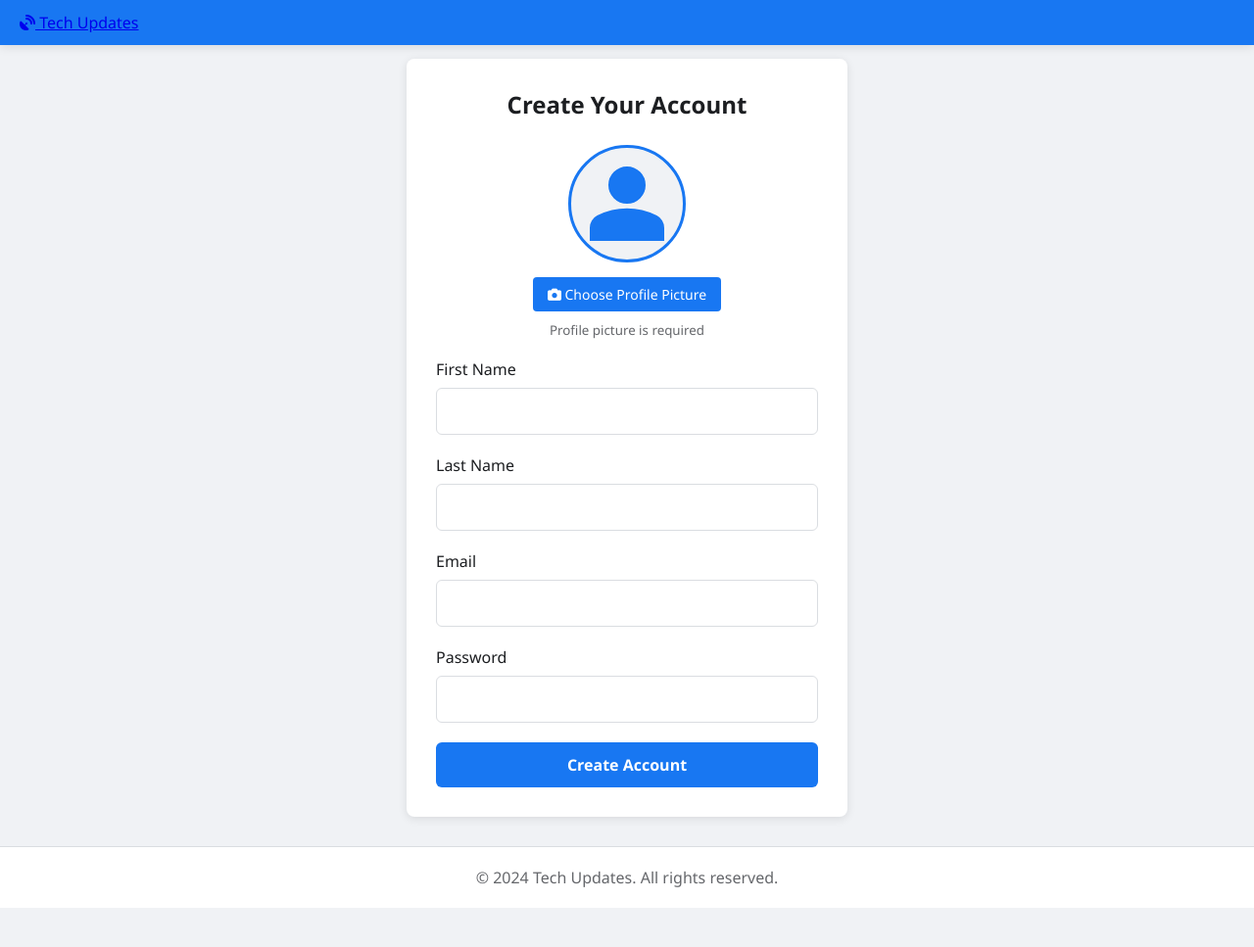
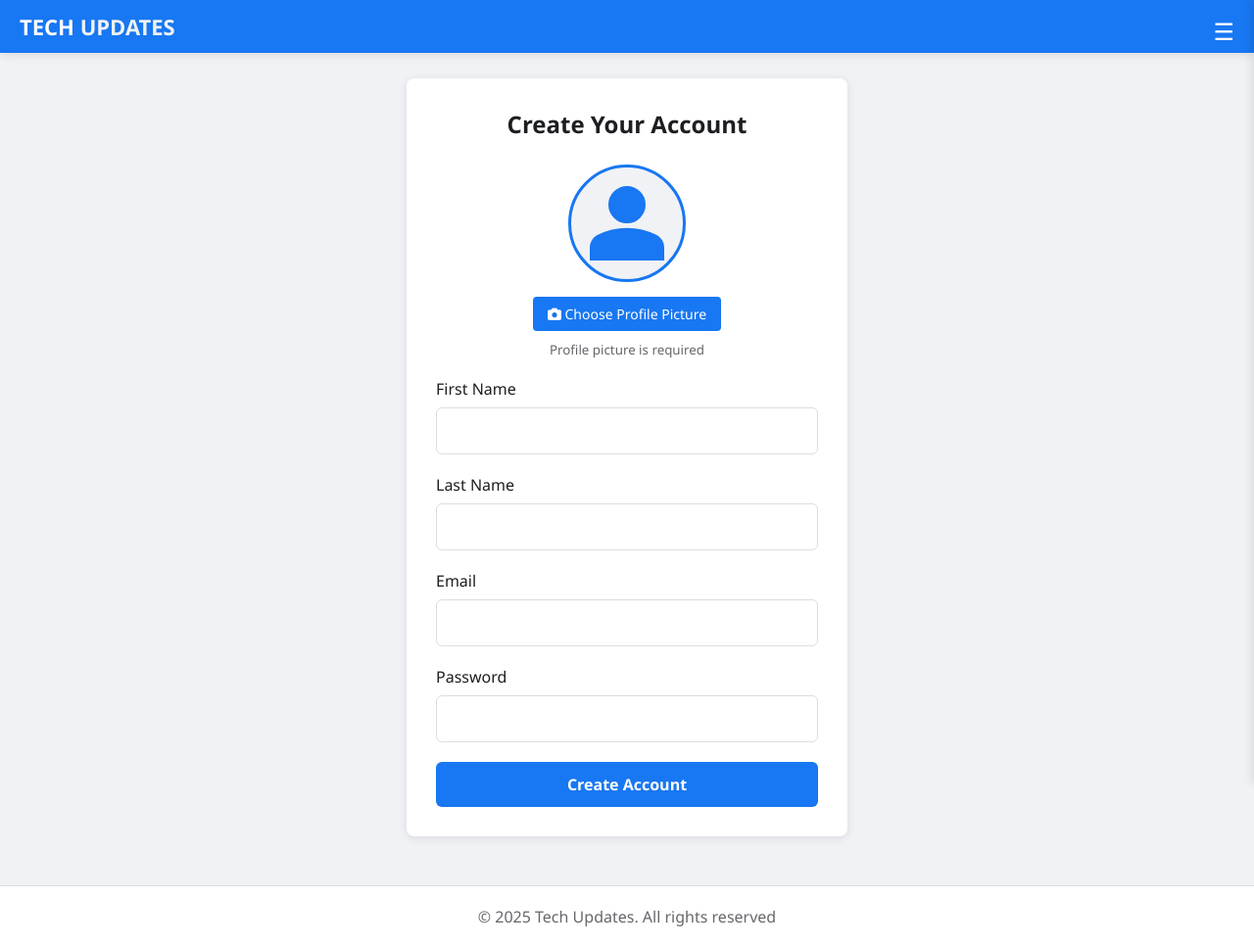
Before and after one commit to GA-techupdates/GA-techupdates.github.io, a plain HTML site: page login.html in a window 1280 px wide. Shown: the whole page at 98% size. Before the commit the page ends 927 px from the top, so only its background shows below. Drawn offline with Linux system fonts and the light colour scheme.

Commit message:
Update login.html

```diff
--- a/login.html
+++ b/login.html
@@ -3,24 +3,20 @@
 <head>
     <meta charset="UTF-8">
     <meta name="viewport" content="width=device-width, initial-scale=1.0">
-    <title>Create Account - Tech Updates</title>
+    <title>Login - Tech Updates</title>
+    <link rel="stylesheet" href="style.css">
     <link rel="stylesheet" href="https://cdnjs.cloudflare.com/ajax/libs/font-awesome/6.4.0/css/all.min.css">
-    <link rel="stylesheet" href="style.css">
 </head>
 <body>
     <header>
-        <div class="container">
-            <div class="nav-container">
-                <a href="index.html" class="logo">
-                    <i class="fas fa-satellite-dish"></i>
-                    Tech Updates
-                </a>
-            </div>
+        <div id="logo">TECH <span>UPDATES</span></div>
+        <button>☰</button>
+        <div id="menu" hidden>
+            <a href="login.html" class="active"><i class="fas fa-user"></i> Login</a>
         </div>
     </header>
 
-    <main class="main-content">
-        <div class="container">
+    <div id="info">
         <div class="auth-container">
             <div class="auth-box">
                 <h2>Create Your Account</h2>
@@ -62,14 +58,9 @@
             </div>
         </div>
     </div>
-    </main>
 
     <footer>
-        <div class="container">
-            <div class="footer-content">
-                <p>&copy; 2024 Tech Updates. All rights reserved.</p>
-            </div>
-        </div>
+        &copy; 2025 Tech Updates. All rights reserved
     </footer>
 
     <script src="script.js"></script>
```
Lines whose indentation alone changed are shown as unchanged.
